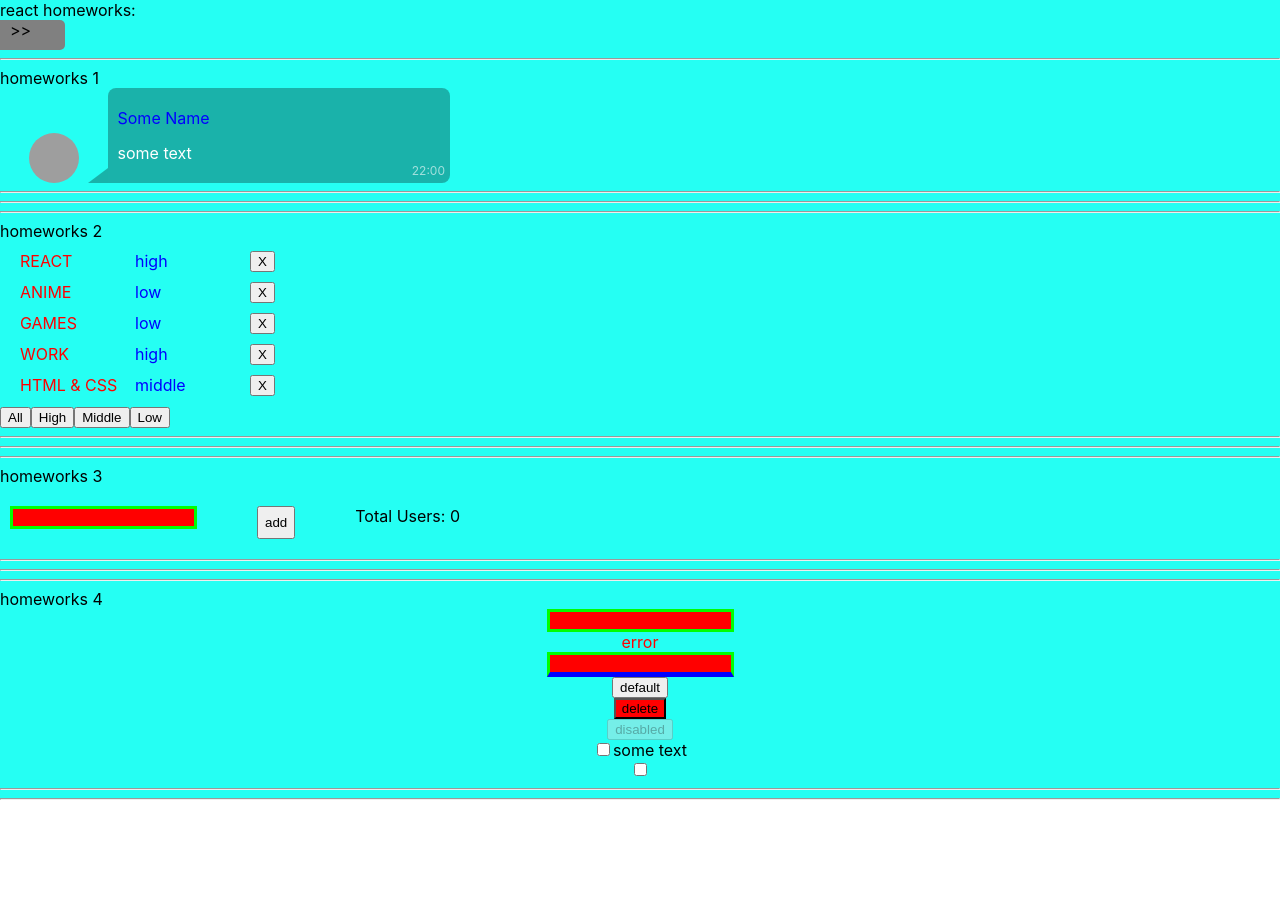
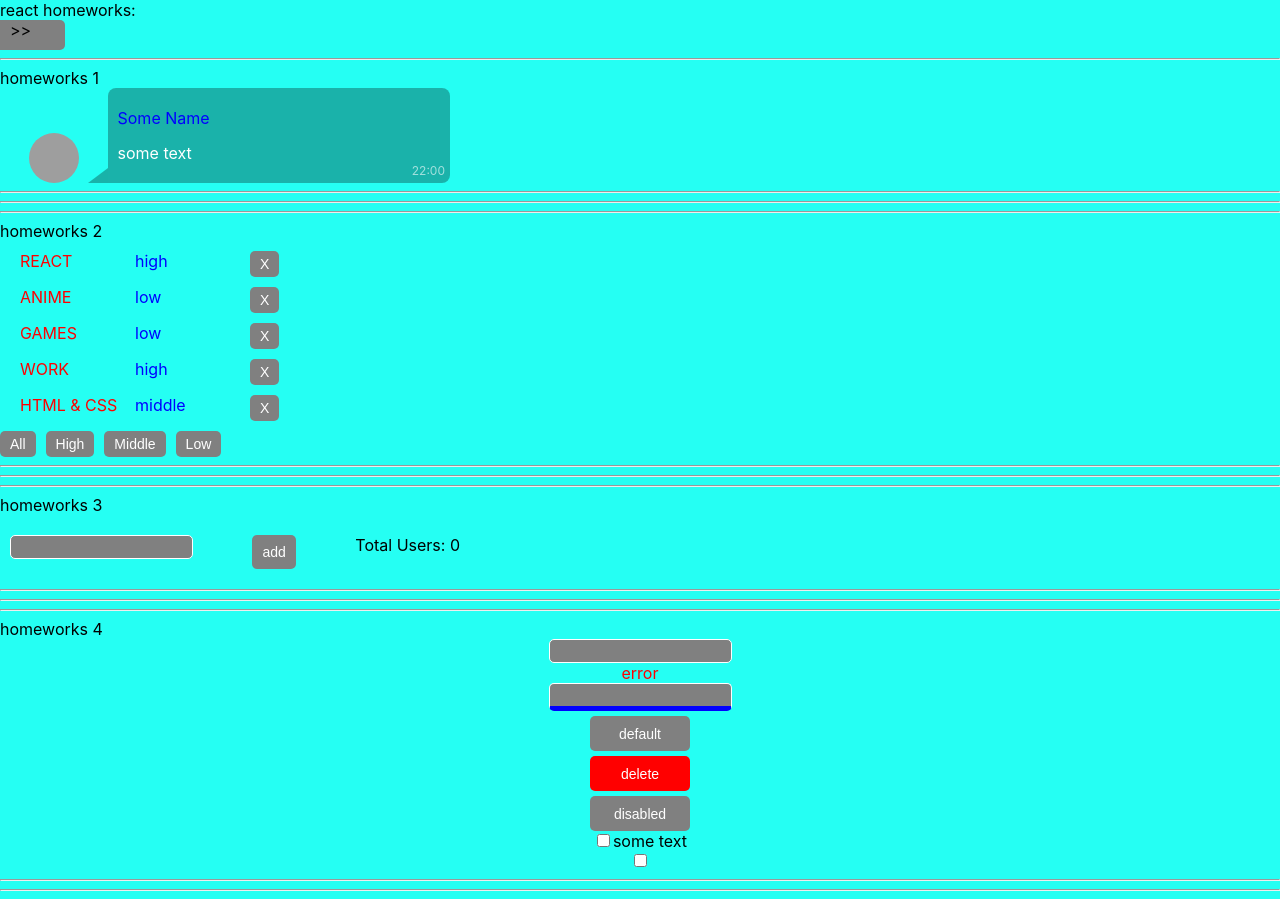
Before and after one commit to Sergey-Rimsha/homeWorks_Ignat, a React (Create React App) app: page / in a window 1280 px wide. Before the commit the page ends 808 px from the top, so only its background shows below. Built offline with nearby package versions, Linux system fonts and the light colour scheme; grey boxes are pictures that could not be loaded.

Commit message:
less: homework 5

```diff
--- a/src/index.css
+++ b/src/index.css
@@ -5,6 +5,7 @@ body {
     sans-serif;
     -webkit-font-smoothing: antialiased;
     -moz-osx-font-smoothing: grayscale;
+    background-color: #25fff3;
 }
 
 code {
--- a/src/p2-homeworks/h2/Affairs.module.css
+++ b/src/p2-homeworks/h2/Affairs.module.css
@@ -16,3 +16,7 @@
 .affairWrap .priority {
 	color: blue;
 }
+
+.affairsBox button {
+	margin-right: 10px;
+}
--- a/src/p2-homeworks/h2/Affairs.tsx
+++ b/src/p2-homeworks/h2/Affairs.tsx
@@ -2,6 +2,8 @@ import React from 'react'
 import Affair from './Affair'
 import {AffairType, FilterType, InAffairsType} from './HW2'
 import SuperButton from "../h4/common/c2-SuperButton/SuperButton";
+import style from './Affairs.module.css'
+
 
 type AffairsPropsType = { // need to fix any
     data: AffairType
@@ -26,7 +28,7 @@ function Affairs(props: AffairsPropsType) {
     const setLow = () => {props.setFilter('low')}
 
     return (
-        <div>
+        <div className={style.affairsBox}>
 
             {mappedAffairs}
             <SuperButton onClick={setAll}>
--- a/src/p2-homeworks/h4/HW4.module.css
+++ b/src/p2-homeworks/h4/HW4.module.css
@@ -11,3 +11,10 @@
 .testSpanError {
     color: blue;
 }
+
+
+.HW4Box button {
+    width: 100px;
+    height: 35px;
+    margin-top: 5px;
+}
--- a/src/p2-homeworks/h4/HW4.tsx
+++ b/src/p2-homeworks/h4/HW4.tsx
@@ -20,7 +20,7 @@ function HW4() {
     const testOnChange = (e: ChangeEvent<HTMLInputElement>) => setChecked(e.currentTarget.checked)
 
     return (
-        <div>
+        <div className={s.HW4Box}>
             <hr/>
             homeworks 4
 
--- a/src/p2-homeworks/h4/common/c1-SuperInputText/SuperInputText.module.css
+++ b/src/p2-homeworks/h4/common/c1-SuperInputText/SuperInputText.module.css
@@ -3,9 +3,13 @@
 }
 
 .errorInput {
-    border: 3px solid lime;
-    background: red;
+    border: 1px solid white;
+    background: gray;
+    border-radius: 5px;
+    height: 20px;
+    color: white;
 }
+
 
 .error {
     color: red;
--- a/src/p2-homeworks/h4/common/c2-SuperButton/SuperButton.module.css
+++ b/src/p2-homeworks/h4/common/c2-SuperButton/SuperButton.module.css
@@ -1,7 +1,23 @@
 .default {
-
+    background-color: gray;
+    border: none;
+    color: white;
+    padding: 5px 10px;
+    text-align: center;
+    text-decoration: none;
+    display: inline-block;
+    font-size: 14px;
+    border-radius: 5px;
 }
 
 .red {
-    background: red;
+    background-color: red;
+    border: none;
+    color: white;
+    padding: 10px 10px;
+    text-align: center;
+    text-decoration: none;
+    display: inline-block;
+    font-size: 14px;
+    border-radius: 5px;
 }
--- a/src/p2-homeworks/h5/Header.tsx
+++ b/src/p2-homeworks/h5/Header.tsx
@@ -1,19 +1,43 @@
 import React from 'react'
 import {NavLink} from "react-router-dom";
 import style from './styleHW5.module.css';
+import {PATH} from "./Routes";
+
+
 
 function Header() {
+
+    type ParamsType = {
+        isActive: boolean
+    }
+
+    const linkActiveStyle = (params: ParamsType) => {
+        return {color: params.isActive ? 'aqua' : ''}
+    }
+
     return (
         <div className={style.header}>
             {/*// add NavLinks*/}
             <div className={style.panel}>
                 {'>>'}
                 <div className={style.hidden_panel}>
-                    <NavLink to={'/pre-junior'}>
-                        <span className={style.active}>pre-junior</span>
+                    <NavLink
+                        to={PATH.PRE_JUNIOR}
+                        style={linkActiveStyle}
+                    >
+                        <span className={''}>pre-junior</span>
                     </NavLink>
-                    <NavLink to={'/gg'}>
+                    <NavLink
+                        to={PATH.JUNIOR}
+                        style={linkActiveStyle}
+                    >
                         <span className={''} >junior</span>
+                    </NavLink>
+                    <NavLink
+                        to={PATH.JUNIOR_PlUS}
+                        style={linkActiveStyle}
+                    >
+                        <span className={''} >junior+</span>
                     </NavLink>
                 </div>
             </div>
--- a/src/p2-homeworks/h5/Routes.tsx
+++ b/src/p2-homeworks/h5/Routes.tsx
@@ -9,6 +9,8 @@ import {
 
 export const PATH = {
 	PRE_JUNIOR: '/pre-junior',
+	JUNIOR: '/junior',
+	JUNIOR_PlUS: '/junior_plus'
 	// add paths
 }
 
@@ -24,11 +26,12 @@ function RoutesHW() {
 				<Route path={'/'} element={<PreJunior/>}/>
 
 				<Route path={PATH.PRE_JUNIOR} element={<PreJunior/>}/>
-				<Route path={'/gg'} element={<div>ads</div>}/>
+				<Route path={PATH.JUNIOR} element={<div>junior</div>}/>
+				<Route path={PATH.JUNIOR_PlUS} element={<div>junior+</div>}/>
 				{/*// add routes*/}
 
 				{/*у этого роута нет пути, он отрисуется если пользователь захочет попасть на несуществующую страницу*/}
-				<Route path='*' element={<Error404/>}/>
+				<Route path={'/*'} element={<Error404/>}/>
 
 			</Routes>
 
--- /dev/null
+++ b/src/p2-homeworks/h5/pages/Error.module.css
@@ -0,0 +1,22 @@
+.errorBox {
+	display: flex;
+	height: 300px;
+	flex-direction: column;
+	align-items: center;
+}
+
+
+.errorBox_title {
+	color: red;
+	font-size: 40px;
+}
+
+.errorBox_message {
+	margin-top: 20px;
+	font-size: 25px;
+}
+
+.errorBox_body {
+	margin-top: 20px;
+	font-size: 25px;
+}
--- a/src/p2-homeworks/h5/pages/Error404.tsx
+++ b/src/p2-homeworks/h5/pages/Error404.tsx
@@ -1,11 +1,12 @@
 import React from 'react'
+import style from './Error.module.css'
 
 function Error404() {
     return (
-        <div>
-            <div>404</div>
-            <div>Page not found!</div>
-            <div>—ฅ/ᐠ.̫ .ᐟ\ฅ—</div>
+        <div className={style.errorBox}>
+            <div className={style.errorBox_title}>404</div>
+            <div className={style.errorBox_message}>Page not found!</div>
+            <div className={style.errorBox_body}>—ฅ/ᐠ.̫ .ᐟ\ฅ—</div>
         </div>
     )
 }
--- a/src/p2-homeworks/h5/styleHW5.module.css
+++ b/src/p2-homeworks/h5/styleHW5.module.css
@@ -30,9 +30,7 @@
     padding-left: 10px;
     color: white;
 }
-.hidden_panel a:active {
-    color: aqua;
-}
+
 
 .panel:hover {
     left:0;
@@ -42,6 +40,6 @@
     border-radius: 5px;
 }
 
-.active {
-    color: aqua;
-}
+/*.active {*/
+/*    color: aqua;*/
+/*}*/
```
Also changed, not shown: 1 other file (tests, documents, lock files or other folders).
